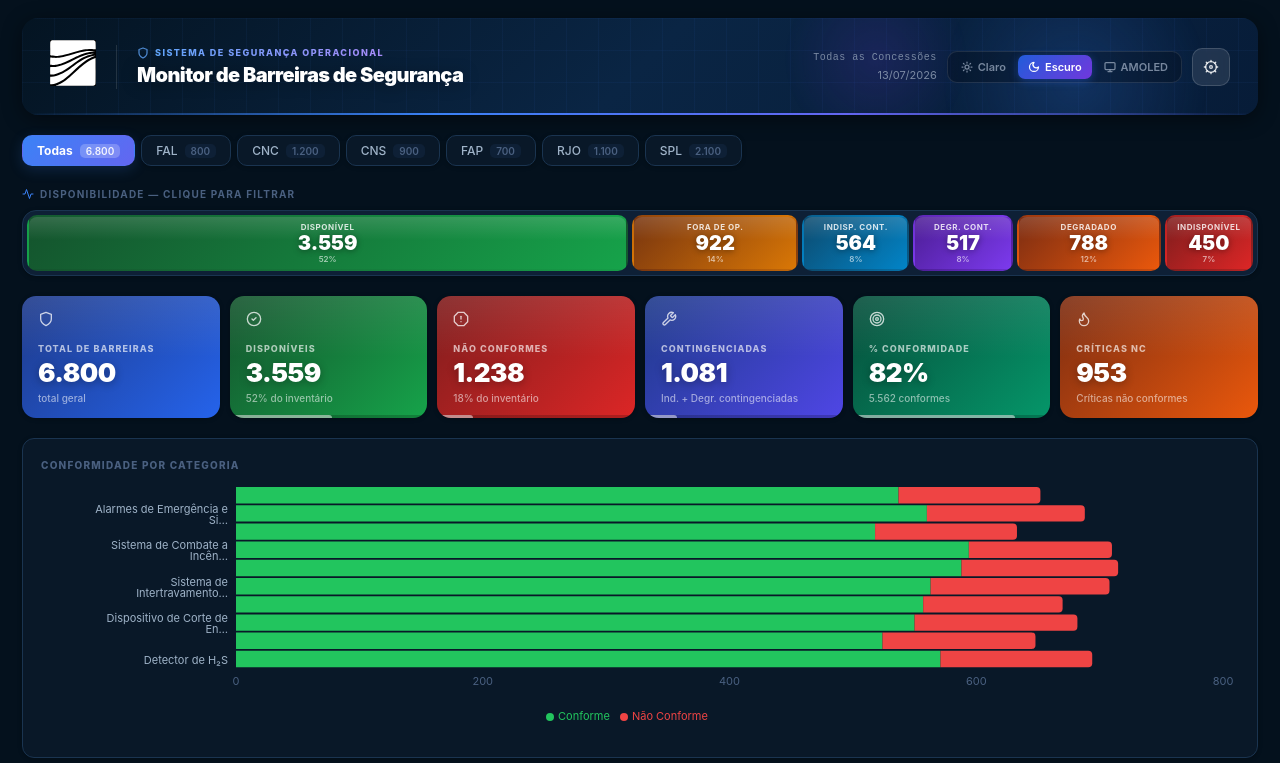
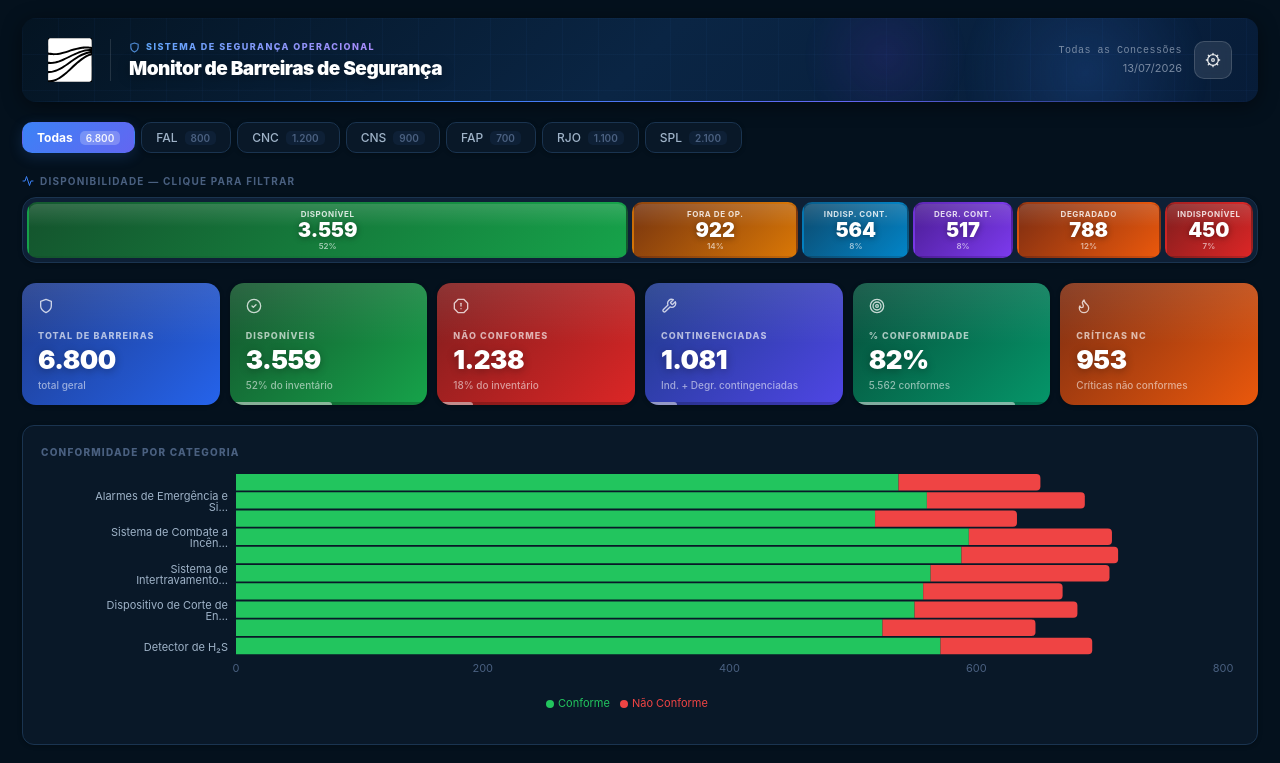
Before and after one commit to EduLGFon/petroleum-safety-barrier-monitor, a Next.js app: page / in a window 1280 px wide. Shown: the top 763 px of the page. Built offline with nearby package versions, Linux system fonts and the light colour scheme.

Commit message:
feat(dashboard): remove theme toggle from header
ThemeToggle is dropped from the header entirely now that theme
switching lives in SettingsPanel, avoiding a duplicate control.
Entrance animation switches from the bouncy cardIn/slideInLeft
keyframes to the calmer cardAppear with --ease-out timing.

```diff
--- a/components/Header.tsx
+++ b/components/Header.tsx
@@ -1,76 +1,68 @@
-import { ThemeToggle }  from './ui/ThemeToggle';
 import { SeacrestLogo } from './ui/SeacrestLogo';
 import { ShieldIcon }   from './ui/Icons';
 
 interface Props { onOpenSettings: () => void; }
 
+function GearIcon() {
+  return (
+    <svg width="16" height="16" viewBox="0 0 24 24" fill="none"
+      stroke="rgba(255,255,255,0.85)" strokeWidth="2" strokeLinecap="round" strokeLinejoin="round">
+      <path d="M12 20a8 8 0 1 0 0-16 8 8 0 0 0 0 16Z"/>
+      <path d="M12 14a2 2 0 1 0 0-4 2 2 0 0 0 0 4Z"/>
+      <path d="M12 2v2M12 20v2M4.93 4.93l1.41 1.41M17.66 17.66l1.41 1.41M2 12h2M20 12h2M4.93 19.07l1.41-1.41M17.66 6.34l1.41-1.41"/>
+    </svg>
+  );
+}
+
 export function Header({ onOpenSettings }: Props) {
   return (
-    <header style={{ background:'var(--hero-grad)', borderRadius:16, padding:'22px 28px', marginBottom:20,
-      display:'flex', justifyContent:'space-between', alignItems:'center',
-      gap:16, flexWrap:'wrap', position:'relative', overflow:'hidden',
-      boxShadow:'var(--shadow-md)',
-      animation:'cardIn .6s cubic-bezier(.34,1.2,.64,1) both',
+    <header style={{
+      background:'var(--hero-grad)', borderRadius:14, padding:'20px 26px',
+      marginBottom:20, display:'flex', justifyContent:'space-between',
+      alignItems:'center', gap:16, flexWrap:'wrap',
+      position:'relative', overflow:'hidden', boxShadow:'var(--shadow-md)',
+      animation:'cardAppear .35s var(--ease-out) both',
     }}>
-      {/* Decorative layer */}
-      <div style={{ position:'absolute', inset:0, overflow:'hidden', pointerEvents:'none' }}>
-        <div style={{ position:'absolute', inset:0, backgroundImage:'linear-gradient(rgba(59,130,246,.05) 1px,transparent 1px),linear-gradient(90deg,rgba(59,130,246,.05) 1px,transparent 1px)', backgroundSize:'32px 32px' }}/>
-        <div style={{ position:'absolute', top:-60, right:60, width:260, height:260, borderRadius:'50%', background:'radial-gradient(circle,rgba(59,130,246,.2) 0%,transparent 70%)', animation:'orb 10s ease-in-out infinite' }}/>
-        <div style={{ position:'absolute', bottom:-40, right:300, width:180, height:180, borderRadius:'50%', background:'radial-gradient(circle,rgba(124,58,237,.15) 0%,transparent 70%)', animation:'orb 7s ease-in-out 3s infinite' }}/>
-        <div style={{ position:'absolute', bottom:0, left:0, right:0, height:2, background:'linear-gradient(90deg,transparent,var(--accent),var(--accent-2),transparent)' }}/>
+      {/* Decoration */}
+      <div style={{position:'absolute',inset:0,overflow:'hidden',pointerEvents:'none'}}>
+        <div style={{position:'absolute',inset:0,backgroundImage:'linear-gradient(rgba(59,130,246,.04) 1px,transparent 1px),linear-gradient(90deg,rgba(59,130,246,.04) 1px,transparent 1px)',backgroundSize:'36px 36px'}}/>
+        <div style={{position:'absolute',top:-60,right:60,width:240,height:240,borderRadius:'50%',background:'radial-gradient(circle,rgba(59,130,246,.18) 0%,transparent 70%)',animation:'orb 10s ease-in-out infinite'}}/>
+        <div style={{position:'absolute',bottom:-40,right:300,width:160,height:160,borderRadius:'50%',background:'radial-gradient(circle,rgba(124,58,237,.12) 0%,transparent 70%)',animation:'orb 7s ease-in-out 3s infinite'}}/>
+        <div style={{position:'absolute',bottom:0,left:0,right:0,height:1,background:'linear-gradient(90deg,transparent,var(--accent),var(--accent-2),transparent)'}}/>
       </div>
 
-      {/* Brand + Title */}
-      <div style={{ display:'flex', alignItems:'center', gap:20, position:'relative' }}>
-        <div style={{ animation:'cardIn .5s .05s cubic-bezier(.34,1.2,.64,1) both' }}>
-          <SeacrestLogo variant="icon" height={46} light/>
-        </div>
-        <div style={{ width:1, height:44, background:'rgba(255,255,255,.12)', flexShrink:0 }}/>
-        <div style={{ animation:'slideInLeft .5s .1s cubic-bezier(.34,1.2,.64,1) both' }}>
-          <div style={{ display:'flex', alignItems:'center', gap:6, marginBottom:4 }}>
-            <ShieldIcon size={12} color="rgba(96,165,250,.8)" strokeWidth={2.5}/>
-            <span style={{ fontSize:9, fontWeight:800, letterSpacing:'0.16em', textTransform:'uppercase',
-                           background:'linear-gradient(90deg,#60a5fa,#a78bfa)',
-                           WebkitBackgroundClip:'text', WebkitTextFillColor:'transparent', backgroundClip:'text' }}>
+      {/* Brand */}
+      <div style={{display:'flex',alignItems:'center',gap:18,position:'relative'}}>
+        <SeacrestLogo variant="icon" height={44} light/>
+        <div style={{width:1,height:42,background:'rgba(255,255,255,.12)',flexShrink:0}}/>
+        <div>
+          <div style={{display:'flex',alignItems:'center',gap:6,marginBottom:4}}>
+            <ShieldIcon size={11} color="rgba(96,165,250,.8)" strokeWidth={2.5}/>
+            <span style={{fontSize:9,fontWeight:800,letterSpacing:'0.16em',textTransform:'uppercase',
+              background:'linear-gradient(90deg,#60a5fa,#a78bfa)',
+              WebkitBackgroundClip:'text',WebkitTextFillColor:'transparent',backgroundClip:'text'}}>
               Sistema de Segurança Operacional
             </span>
           </div>
-          <h1 style={{ margin:0, fontSize:20, fontWeight:900, color:'#fff',
-                       letterSpacing:'-0.03em', lineHeight:1.15,
-                       textShadow:'0 2px 16px rgba(0,0,0,.4)' }}>
+          <h1 style={{margin:0,fontSize:19,fontWeight:900,color:'#fff',letterSpacing:'-0.025em',lineHeight:1.15,textShadow:'0 2px 12px rgba(0,0,0,.35)'}}>
             Monitor de Barreiras de Segurança
           </h1>
         </div>
       </div>
 
-      {/* Right controls */}
-      <div style={{ display:'flex', alignItems:'center', gap:10, position:'relative',
-                    flexWrap:'wrap', animation:'slideInLeft .5s .15s cubic-bezier(.34,1.2,.64,1) both' }}>
-        <div style={{ textAlign:'right', fontSize:11, color:'rgba(148,163,184,.8)', lineHeight:1.7 }}>
-          <div style={{ fontFamily:'ui-monospace,"Cascadia Code",monospace', letterSpacing:'0.05em', fontSize:10 }}>Todas as Concessões</div>
+      {/* Right */}
+      <div style={{display:'flex',alignItems:'center',gap:12,position:'relative',flexWrap:'wrap'}}>
+        <div style={{textAlign:'right',fontSize:11,color:'rgba(148,163,184,.8)',lineHeight:1.7}}>
+          <div style={{fontFamily:'ui-monospace,"Cascadia Code",monospace',letterSpacing:'0.05em',fontSize:10}}>Todas as Concessões</div>
           <div>{new Date().toLocaleDateString('pt-BR',{day:'2-digit',month:'2-digit',year:'numeric'})}</div>
         </div>
-        <ThemeToggle/>
-        {/* Settings gear button */}
-        <button onClick={onOpenSettings} className="lift"
-          title="Configurações"
-          style={{ width:38, height:38, display:'flex', alignItems:'center', justifyContent:'center',
-                   background:'rgba(255,255,255,.1)', border:'1px solid rgba(255,255,255,.15)',
-                   borderRadius:10, cursor:'pointer', backdropFilter:'blur(4px)',
-                   transition:'all .2s' }}>
+        <button onClick={onOpenSettings} className="lift" title="Configurações"
+          style={{width:38,height:38,display:'flex',alignItems:'center',justifyContent:'center',
+            background:'rgba(255,255,255,.1)',border:'1px solid rgba(255,255,255,.15)',
+            borderRadius:10,cursor:'pointer',backdropFilter:'blur(4px)'}}>
           <GearIcon/>
         </button>
       </div>
     </header>
   );
 }
-
-function GearIcon() {
-  return (
-    <svg width="16" height="16" viewBox="0 0 24 24" fill="none" stroke="rgba(255,255,255,0.85)" strokeWidth="2" strokeLinecap="round" strokeLinejoin="round">
-      <path d="M12 20a8 8 0 1 0 0-16 8 8 0 0 0 0 16Z"/>
-      <path d="M12 14a2 2 0 1 0 0-4 2 2 0 0 0 0 4Z"/>
-      <path d="M12 2v2M12 20v2M4.93 4.93l1.41 1.41M17.66 17.66l1.41 1.41M2 12h2M20 12h2M4.93 19.07l1.41-1.41M17.66 6.34l1.41-1.41"/>
-    </svg>
-  );
-}
```
